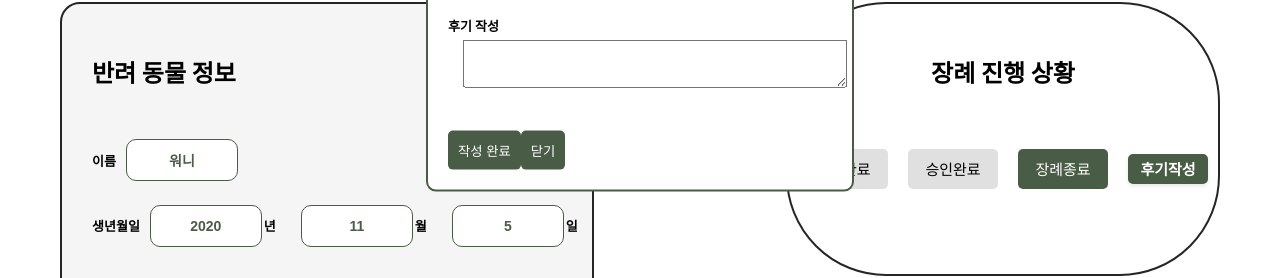
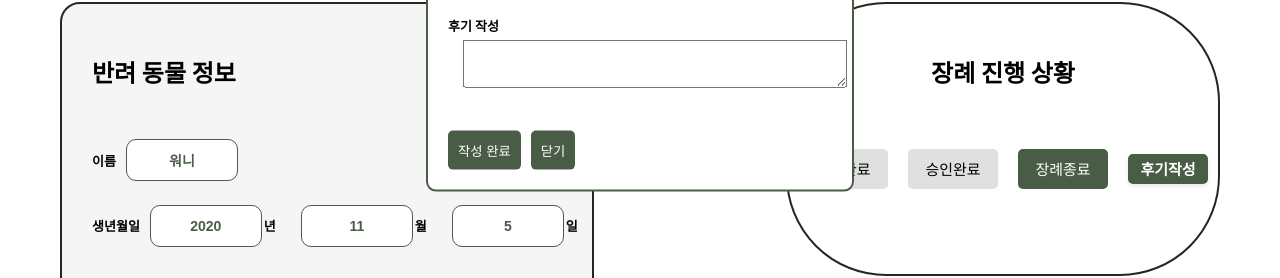
Before and after one commit to 23Software5/FrontEnd, a React (Create React App) app: page /mysearch in a window 1280 px wide. Both pictures are taken after a click on the button "후기작성". Shown: the part 417-695 px from the top of the page. Built offline with nearby package versions, Linux system fonts and the light colour scheme.

Commit message:
Fix: MySearch style fix

```diff
--- a/src/pages/MySearch.js
+++ b/src/pages/MySearch.js
@@ -292,7 +292,7 @@ const MySearch = () => {
             </label>
           </div>
           <button onClick={submitReview}>작성 완료</button>
-          <button onClick={closeReviewModal}>닫기</button>
+          <button className="mysearchreviewclose" onClick={closeReviewModal}>닫기</button>
         </div>
       )}
     </div>
--- a/src/styles/MySearch.css
+++ b/src/styles/MySearch.css
@@ -164,3 +164,6 @@
   border-radius: 5px;
   margin-top: 10px;
 }
+.mysearchreviewclose {
+  margin-left: 10px;
+}
```
